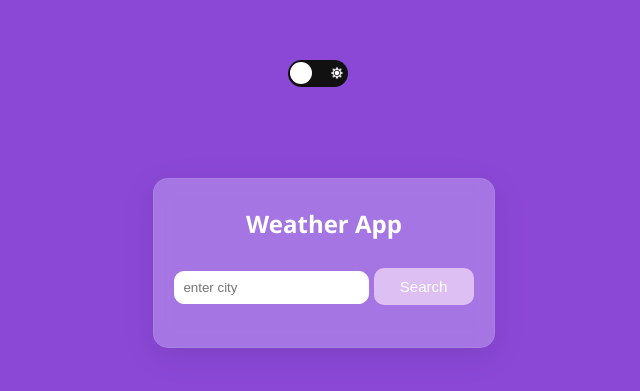
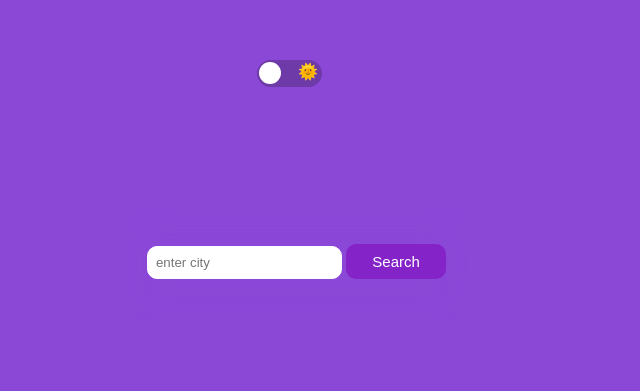
Before and after one commit to Angad0475/Weather-App, a plain HTML site: page index.html in a window 1280 px wide. Shown: the part 137-528 px from the top of the page, without its empty margins (341-981 px from the left). Drawn offline with Linux system fonts and the light colour scheme.

Commit message:
commit changes

```diff
--- a/index.html
+++ b/index.html
@@ -10,13 +10,13 @@
     <div>
         <input type="checkbox" class="checkbox" id="checkbox">
         <label for="checkbox" class="checkbox-label">
-            <img src="moon.png" class="moon">
-            <img src="sun.png" class="sun">
+            <span class="moon">🌚</span>
+            <span class="sun">🌞</span>
             <span class="ball"></span>
         </label>
     </div>
     <div id="weather-container">
-        <h2>Weather App</h2>
+
         <input type="text"id="city" placeholder="enter city">
         <button onclick="getWeather()">Search</button>
         <div class="weatherEmoji">
--- a/style.css
+++ b/style.css
@@ -17,16 +17,15 @@ body{
 
 }
 #weather-container{
-    background: rgba(225,225,255,0.3);
+
     max-width:400px;
     padding:20px;
     border-radius: 15px;
-    box-shadow: 0 8px 32px rgba(0,0,0,0.1);
-    backdrop-filter:blur(10px);
-    border:1px solid rgba(225,225,225,0.1);
+    box-shadow:inset 0 8px 22px 5px #8b48d7;
+    backdrop-filter:blur(20px);
     text-align:center;
     position:relative;
-    left:-5px;
+    left:-35px;
 }
 h2,label,p{
     color:#fff;
@@ -39,20 +38,27 @@ input{
     border-radius:10px;
     border: 1px solid white;
     margin-top:20px;
+    outline:none;
+}
+input:hover{
+    border:1.5px solid  #e1a50d;
 }
 button{
-    background:#debff4;
+    background:#8424c8;
     color:white;
-    padding:10px;
+    padding: 3px;
     border:none;
     border-radius:10px;
     cursor:pointer;
-    margin-top:20px;
+
     width:100px;
+    height:35px;
+    position:relative;
+    top:0.5px;
     font-size:15px;
 }
 button:hover{
-    background: #8b48d7;
+    background: #b987f2;
 
 }
 #temp-div p{
@@ -85,8 +91,10 @@ p{
 }
 
 .checkbox-label{
-    background-color:#111;
-    width:50px;
+    background-color:#1111113b;
+
+
+    width:55px;
     height: 17px;
     border-radius:50px;
     position: relative;
@@ -96,21 +104,28 @@ p{
     justify-content:space-between;
     align-items:center;
     top:-190px;
-    right:-190px;
+    right:-160px;
+
 }
 .moon{
-    width:0.8rem;
-    height:0.8rem;
-    color: #f1c40f;
+    position:relative;
+    top:-5px;
+    left:-3px;
+    width:1rem;
+    height:1rem;
+
 }
 .sun{
-    width:0.8rem;
-    height:0.8rem;
-    color:#f39c12;
+    position:relative;
+    top:-5px;
+    left:-3px;
+    width:1rem;
+    height:1rem;
 }
 
 .checkbox-label .ball{
         background-color: #fff;
+
         width:22px;
         height:22px;
         position:absolute;
@@ -118,8 +133,10 @@ p{
         left:2px;
         top:2px;
         border-radius:50%;
-        transition: transform 0.2s linear;
+        transition: all 0.2s linear;
 }
 .checkbox:checked + .checkbox-label .ball{
-    transform: translatex(2rem);
+    transform: translatex(2.3rem);
+    background-color: #f1c40f;
+
 }
```
